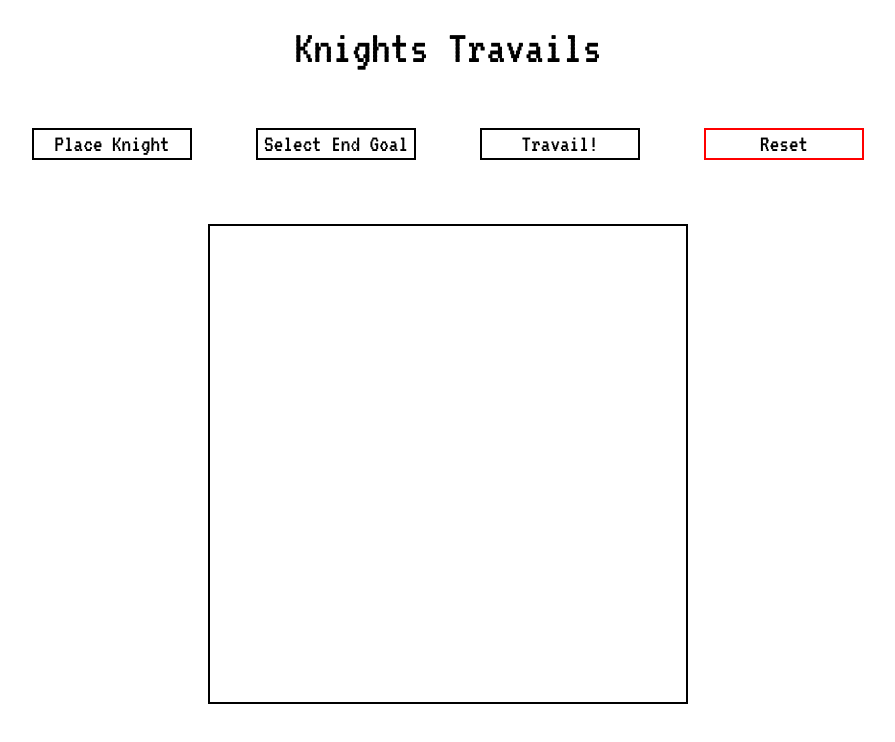
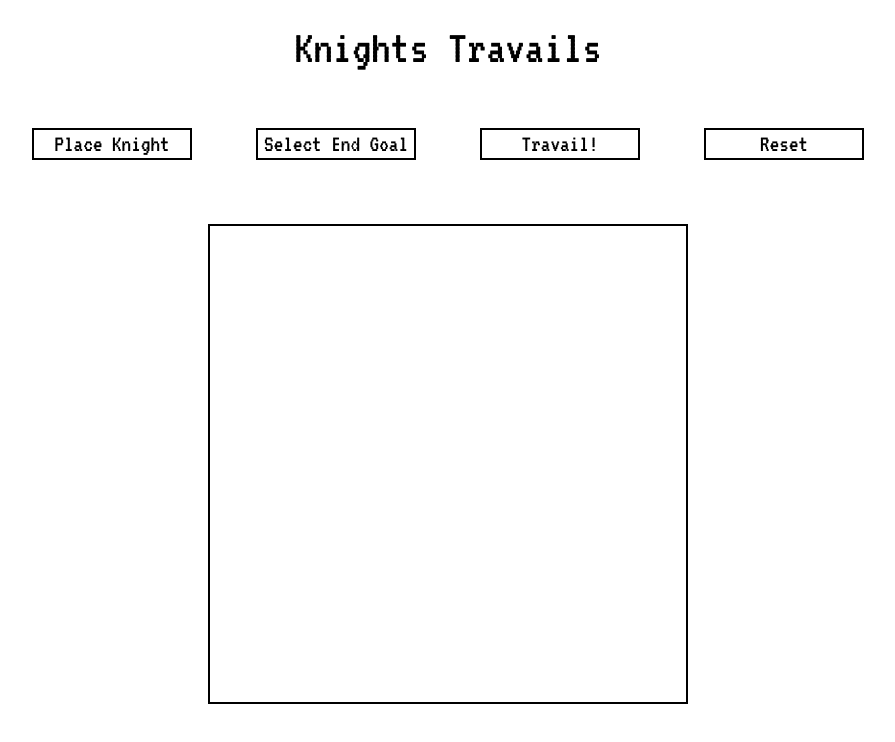
Before and after one commit to hassanbaryal/knights-travails, a website built with webpack: page src/template.html in a window 1280 px wide. Shown: the whole page, without its empty margins (192-1087 px from the left). Built offline with nearby package versions, Linux system fonts and the light colour scheme.

Commit message:
Removed error class from reset btn

```diff
--- a/src/template.html
+++ b/src/template.html
@@ -15,7 +15,7 @@
       <button type="button" class="knight-btn">Place Knight</button>
       <button type="button" class="goal-btn">Select End Goal</button>
       <button type="button" class="travail-btn">Travail!</button>
-      <button type="button" class="reset-btn error">Reset</button>
+      <button type="button" class="reset-btn">Reset</button>
     </div>
 
     <div class="board">
```
